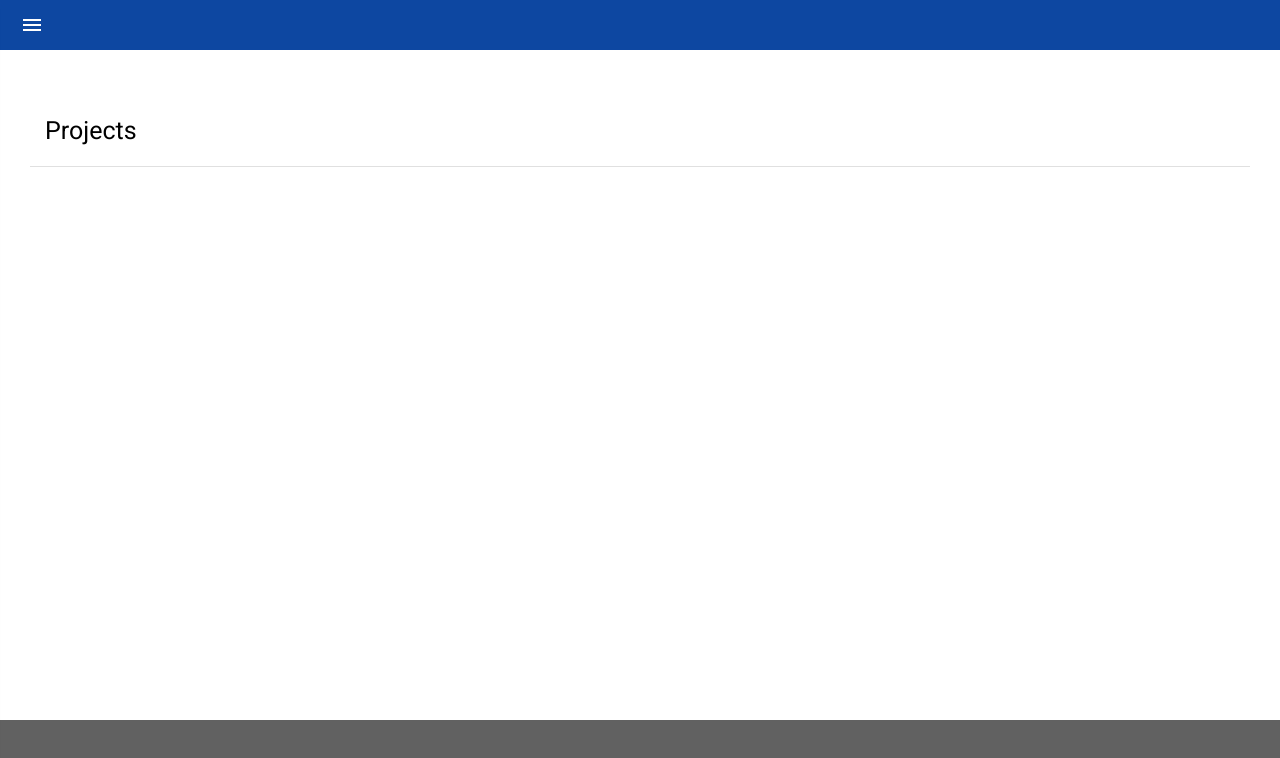
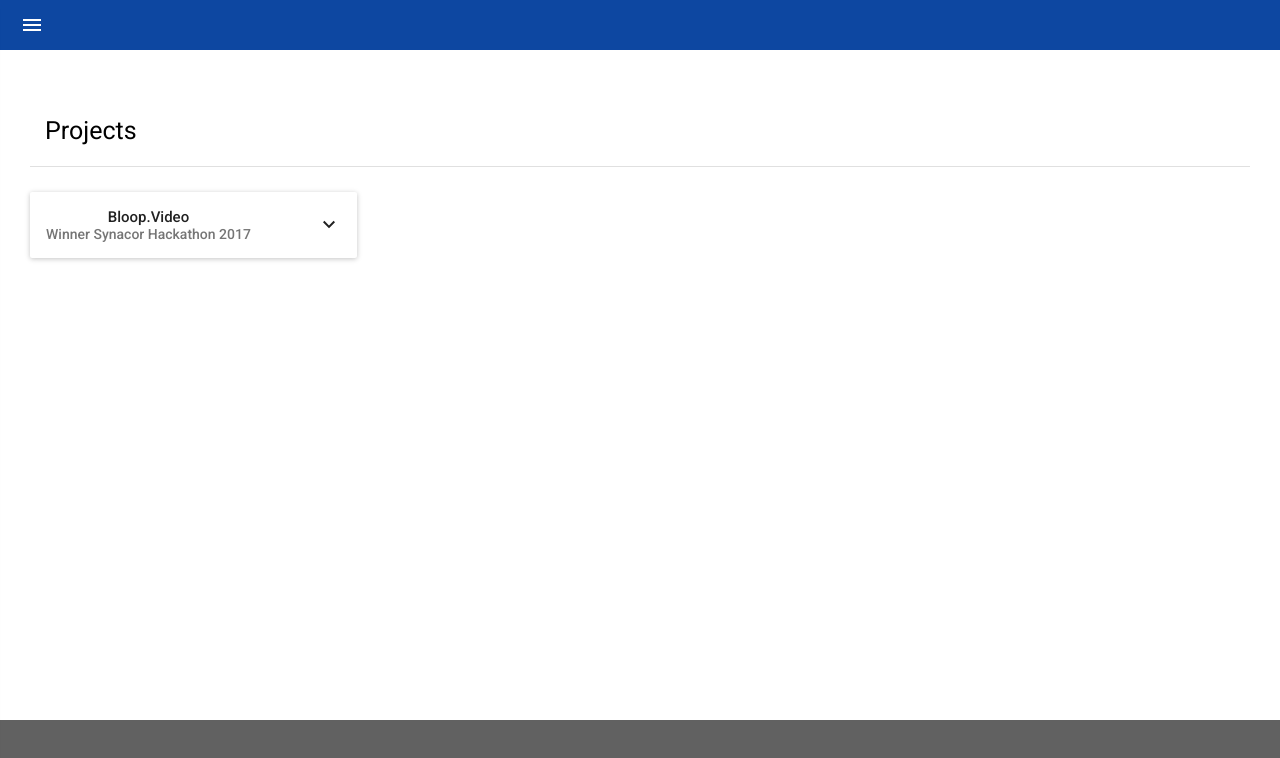
Before and after one commit to coreykress/material-ui-home, a React (Create React App) app: page /Projects in a window 1280 px wide. Shown: the top 758 px of the page. Built offline with nearby package versions, Linux system fonts and the light colour scheme; what react-tap-event-plugin would draw is missing.

Commit message:
started project card, need to style

```diff
--- a/src/components/pages/AboutPage.js
+++ b/src/components/pages/AboutPage.js
@@ -18,7 +18,7 @@ class AboutPage extends Component {
 
                     <div className="page-body">
                         <p>
-                        My name is Corey Kress, I was born and raised in the suburbs south of Buffalo, Ny.  I graduated from the University at Buffalo in 2016 with a bachelors degree in Mathematics with a minor in Computer Science.  I have since started a career in Software Development as a full stack web developer, using technologies such as PHP, Javascript, and MySql.  Outside of the web, I have interests in embedded development; using tools such as an Arduino and languages such as C/C++.  When I am not programming you can find me watching the Buffalo Bills, climbing, skateboarding, or playing Pokemon Go.
+                        My name is Corey Kress, I was born and raised in the suburbs south of Buffalo, NY.  I graduated from the University at Buffalo in 2016 with a bachelors degree in Mathematics with a minor in Computer Science.  I have since started a career in Software Development as a full stack web developer, using technologies such as PHP, Javascript, and MySql.  Outside of the web, I have interests in embedded development; using tools such as an Arduino and languages such as C/C++.  When I am not programming you can find me watching the Buffalo Bills, climbing, skateboarding, or playing Pokemon Go.
                         </p>
                     </div>
                 </div>
--- a/src/components/pages/HomePage.js
+++ b/src/components/pages/HomePage.js
@@ -15,7 +15,7 @@ class HomePage extends Component {
                     <h3>Software Developer</h3>
                 </div>
                 <div className="home-tag-section">
-                    <p className="home-tagline">Buffalo Native. Full stack web Developer</p>
+                    <p className="home-tagline">Buffalo Native. Full-Stack Web Developer</p>
                 </div>
             </div>
     );
--- a/src/components/pages/ProjectsPage.js
+++ b/src/components/pages/ProjectsPage.js
@@ -1,7 +1,6 @@
 import React, { Component } from 'react';
 import './../../App.css';
-import {Card, CardActions, CardHeader, CardMedia, CardTitle, CardText} from 'material-ui/Card';
-
+import ProjectCard from '../projectCard';
 
 class ProjectsPage extends Component {
     constructor(props) {
@@ -18,7 +17,12 @@ class ProjectsPage extends Component {
                     </div>
 
                     <div className="page-body">
-
+                        <ProjectCard
+                            title="Bloop.Video"
+                            subtitle="Winner Synacor Hackathon 2017"
+                            overlayTitle="Bloop"
+                            overlaySubTitle="YouTube meets Pop-up Video"
+                         />
                     </div>
                 </div>
             </div>
--- /dev/null
+++ b/src/components/projectCard.js
@@ -0,0 +1,48 @@
+import React, { Component } from 'react';
+import './../App.css';
+import {Card, CardHeader, CardMedia, CardTitle, CardText} from 'material-ui/Card';
+
+
+class ProjectCard extends Component {
+    constructor(props) {
+        super(props);
+        this.state = {
+            expanded: false,
+        };
+        this.handleExpandChange = this.handleExpandChange.bind(this);
+     }
+
+     handleExpandChange() {
+         this.setState({
+             expanded: !this.state.expanded,
+         });
+     }
+
+    render() {
+        return (
+            <div className="project-card-container">
+                <Card expanded={this.state.expanded} onExpandChange={this.handleExpandChange}>
+                    <CardHeader
+                        title={this.props.title}
+                        subtitle={this.props.subtitle}
+                        actAsExpander={true}
+                        showExpandableButton={true}
+                    />
+                    <CardMedia
+                        expandable={true}
+                        overlay={<CardTitle title={this.props.overlayTitle} subtitle={this.props.overlaySubTitle} />}
+                    >
+                    </CardMedia>
+                    <CardText expandable={true}>
+                        Lorem ipsum dolor sit amet, consectetur adipiscing elit.
+                        Donec mattis pretium massa. Aliquam erat volutpat. Nulla facilisi.
+                        Donec vulputate interdum sollicitudin. Nunc lacinia auctor quam sed pellentesque.
+                        Aliquam dui mauris, mattis quis lacus id, pellentesque lobortis odio.
+                    </CardText>
+                </Card>
+            </div>
+    );
+  }
+}
+
+export default ProjectCard;
```
